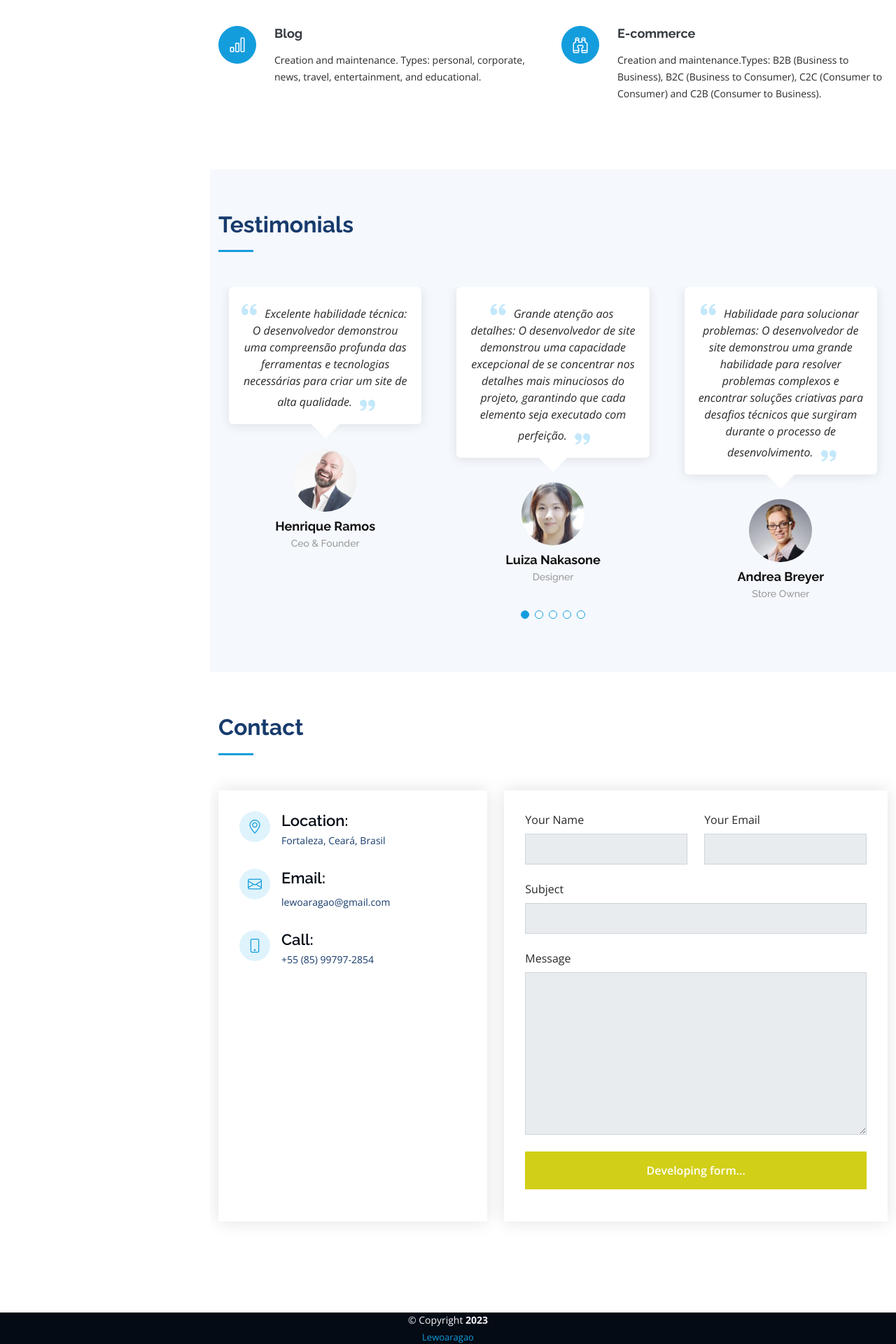
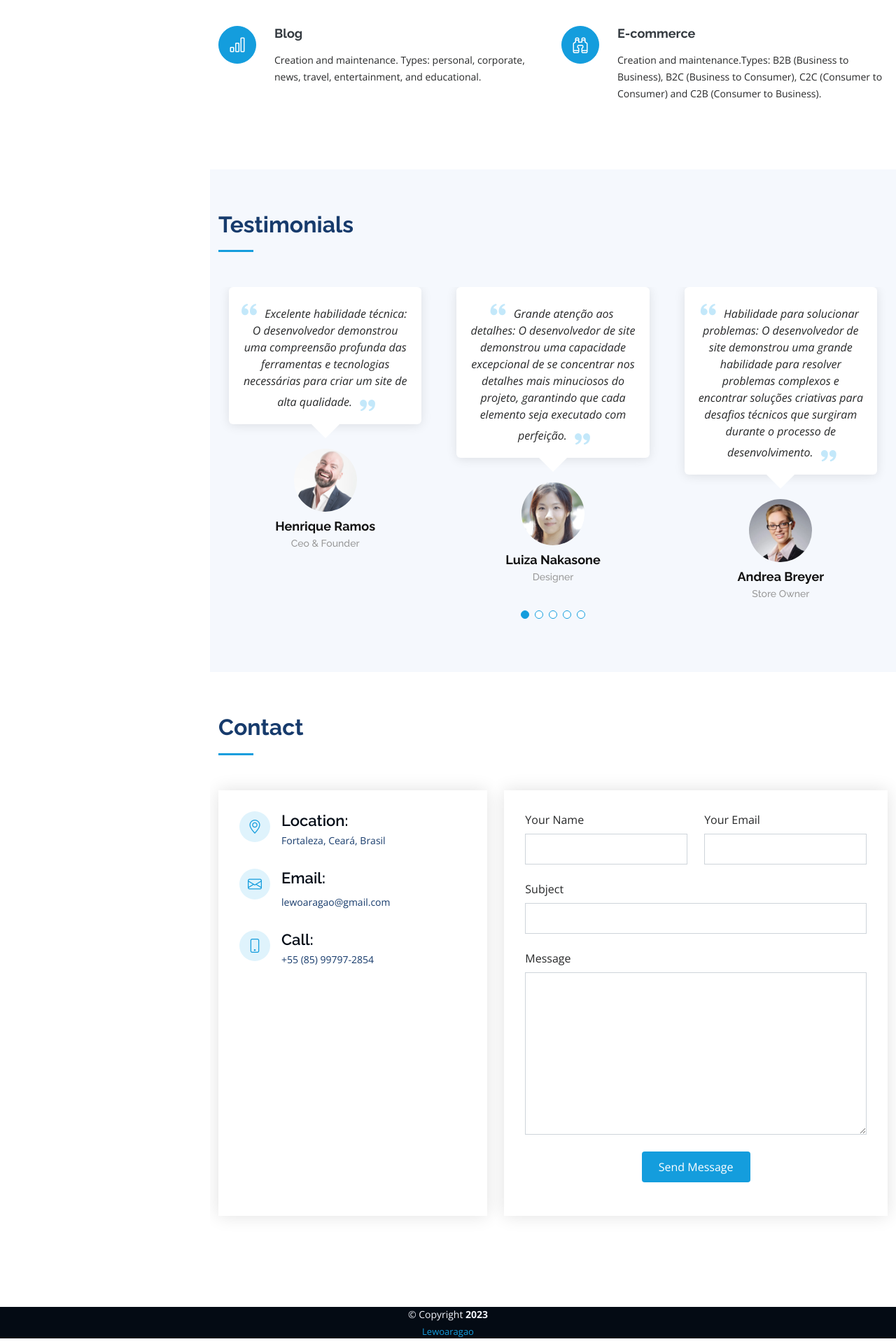
Before and after one commit to LeonardoAragaoDev/LeonardoAragaoDev.github.io, a PHP site: page / in a window 1280 px wide. Shown: the part 3667-5587 px from the top of the page at 70% size. Run offline with PHP 8.4, Linux system fonts and the light colour scheme; grey boxes are pictures that could not be loaded.

Commit message:
form de contato em funcionamento

```diff
--- a/index.html
+++ b/index.html
@@ -700,20 +700,20 @@
               <div class="row">
                 <div class="form-group col-md-6">
                   <label for="name">Your Name</label>
-                  <input type="text" name="name" class="form-control" id="name" disabled>
+                  <input type="text" name="name" class="form-control" id="name">
                 </div>
                 <div class="form-group col-md-6">
                   <label for="name">Your Email</label>
-                  <input type="email" class="form-control" name="email" id="email" disabled>
+                  <input type="email" class="form-control" name="email" id="email">
                 </div>
               </div>
               <div class="form-group">
                 <label for="name">Subject</label>
-                <input type="text" class="form-control" name="subject" id="subject" disabled>
+                <input type="text" class="form-control" name="subject" id="subject">
               </div>
               <div class="form-group">
                 <label for="name">Message</label>
-                <textarea class="form-control" name="message" rows="10" disabled></textarea>
+                <textarea class="form-control" name="message" rows="10"></textarea>
               </div>
               <div class="my-3">
                 <div class="loading">Loading</div>
@@ -721,7 +721,7 @@
                 <div class="warning-message"></div>
                 <div class="sent-message">Your message has been sent. Thank you!</div>
               </div>
-              <div class="text-center"><button type="submit" class="btn-php-email-form" hidden>Send Message</button>
+              <div class="text-center"><button type="submit" class="btn-php-email-form">Send Message</button>
               </div>
             </form>
           </div>
@@ -806,11 +806,11 @@
   })
 
   // developing form
-  MENSAGEM_FORM.innerHTML = 'Developing form...'
-  MENSAGEM_FORM.classList.add('d-block')
-  BTN_FORM_CONTATO.addEventListener('click', () => {
-    MENSAGEM_FORM.classList.add('d-block')
-  })
+  // MENSAGEM_FORM.innerHTML = 'Developing form...'
+  // MENSAGEM_FORM.classList.add('d-block')
+  // BTN_FORM_CONTATO.addEventListener('click', () => {
+  //   MENSAGEM_FORM.classList.add('d-block')
+  // })
 </script>
 
 </html>
```
Also changed, not shown: forms/contact.php (+1 -41 lines).
